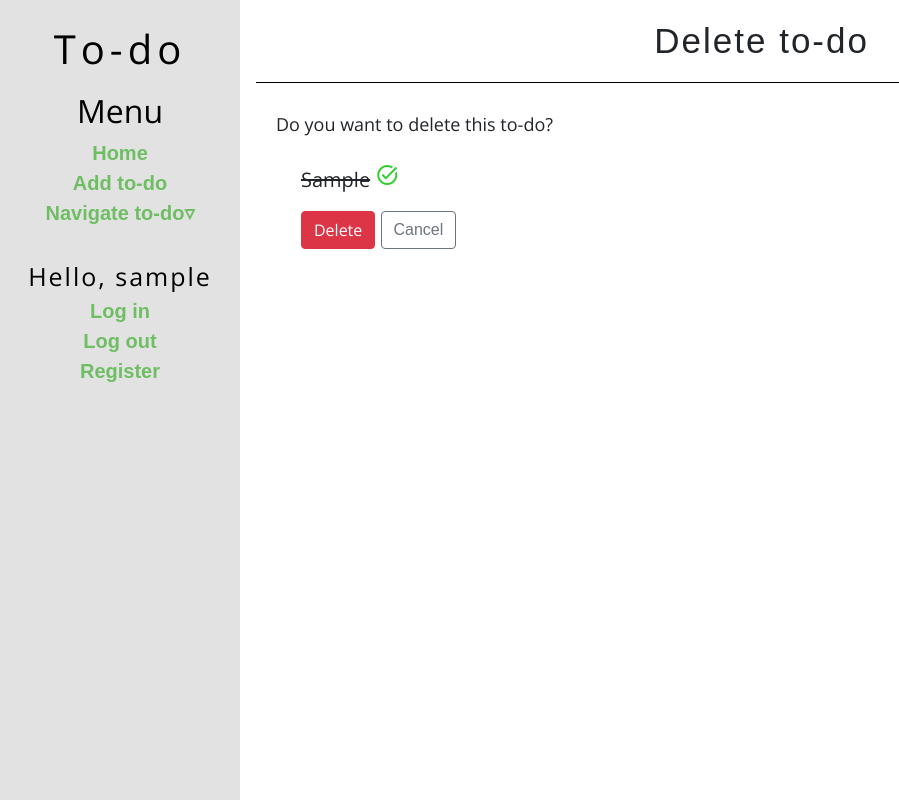
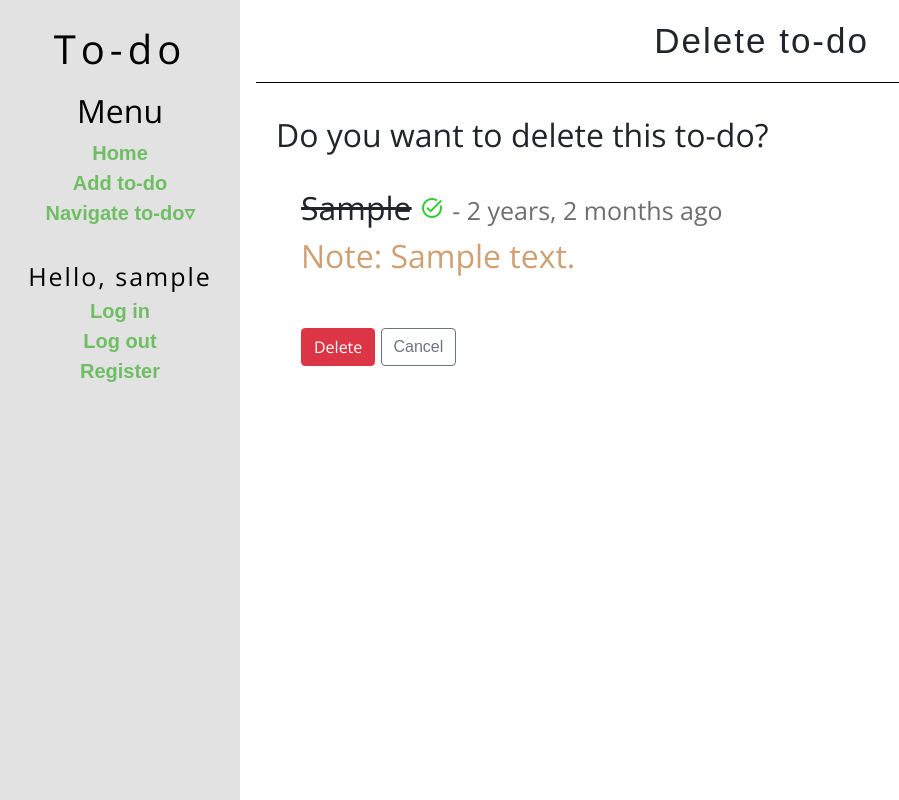
Before and after one commit to Klvxn/Todo-App, a Django app: page /todos/1/delete-todo/ in a window 1280 px wide. Shown: the whole page, without its empty margins (0-899 px from the left). Run offline with Django 3.2, Linux system fonts and the light colour scheme; a user stored in the database is signed in; tables that the repository leaves empty hold one stand-in row (values such as "Sample post"); some libraries are stand-ins or nearby versions.

Commit message:
few adjustments

```diff
--- a/mytodo/templates/mytodo/delete-todo.html
+++ b/mytodo/templates/mytodo/delete-todo.html
@@ -6,16 +6,22 @@
 {% endblock %}
 
 {% block content %}
-<p style="font-size: large;"> Do you want to delete this to-do? </p>
+<p style="font-size: xx-large;"> Do you want to delete this to-do? </p>
 <form style="margin: 25px;" action="" method="post">
     {% csrf_token %}
+    <div style="font-size:xx-large;">
         {% if todo.completed == False %}
-            {{todo}} <a style="color: tomato;"> [undone] </a>
+            <b> {{todo}} </b> <span style="color:rgb(110, 110, 110); font-size: 25px;"> - {{todo.date_created|timesince}} ago </span>
         {% else %}
-            <s> {{todo}}</s> <a class="material-icons" style="color: limegreen;"> task_alt </a>
-        {% endif %} </p>
+            <s> {{todo}}</s> <a class="material-icons" style="color: limegreen;"> task_alt </a> <span style="color:rgb(110, 110, 110); font-size: 25px;"> - {{todo.date_created|timesince}} ago </span>
+        {% endif %}
+        {% if todo.note != '' %}
+            <div style="color:rgb(207, 160, 115)"> Note: {{ todo.note}} </div>
+        {% endif %}
+    </div>
+    <p class="mt-5">
     <input class="btn btn-danger" type="submit" value="Delete"/>
-    <a class="btn btn-outline-secondary"  href="{% url 'mytodo:homepage' %}">Cancel</a>
+    <a class="btn btn-outline-secondary"  href="{% url 'mytodo:homepage' %}">Cancel</a> </p>
 </form>
 
 {% endblock %}
--- a/mytodo/templates/mytodo/detailpage.html
+++ b/mytodo/templates/mytodo/detailpage.html
@@ -22,11 +22,11 @@
     <span style="color:rgba(126, 105, 105, 0.774); font-size: 25px;"> - {{todo.date_created|timesince}} ago </span>
     <div>
         {% if todo.note != '' %}
-            <div style="color:rgb(126, 105, 105);"> Note: {{ todo.note}} </div>
+            <div  style="color:rgb(207, 160, 115)"> Note: {{ todo.note}} </div>
         {% endif %}
-        <div style="margin-top: 7%;">
+        <div style="margin-top: 5%;">
             <a style="color: rgba(252, 125, 7, 0.753);" href="{% url 'mytodo:edit-todo' todo.pk %}"> Edit</a>
-            <a style="color:red;  margin-left: 8px;" href="{% url 'mytodo:delete-todo' todo.pk ">Delete </a>
+            <a style="color:red;  margin-left: 8px;" href="{% url 'mytodo:delete-todo' todo.pk %}">Delete </a>
         </div>
     </div>
 {% endblock %}
--- a/mytodo/templates/mytodo/homepage.html
+++ b/mytodo/templates/mytodo/homepage.html
@@ -19,10 +19,10 @@
                     <input type="checkbox" value="clicked" name="checked{{todos.pk}}" class="mr-2"/>
                     <a href="{{ todos.get_absolute_url }}" style="color: black;"> {{todos}} </a>
                 {% endif %}
-                <span style="color:rgba(126, 105, 105, 0.774); font-size: 14px;"> - {{todos.date_created|timesince}} ago </span>
+                <span style="color:rgba(126, 105, 105, 0.774); font-size: 17px;"> - {{todos.date_created|timesince}} ago </span>
                 <div style="margin-left:25px">
                     {% if todos.note != '' %}
-                        <div style="color:rgb(126, 105, 105); font-size:15px"> Note: {{ todos.note|truncatewords:10 }} </div>
+                        <div  style="color:rgb(207, 160, 115); font-size:17px"> Note: {{ todos.note|truncatewords:10 }} </div>
 
                     {% endif %}
                         <div>
```
